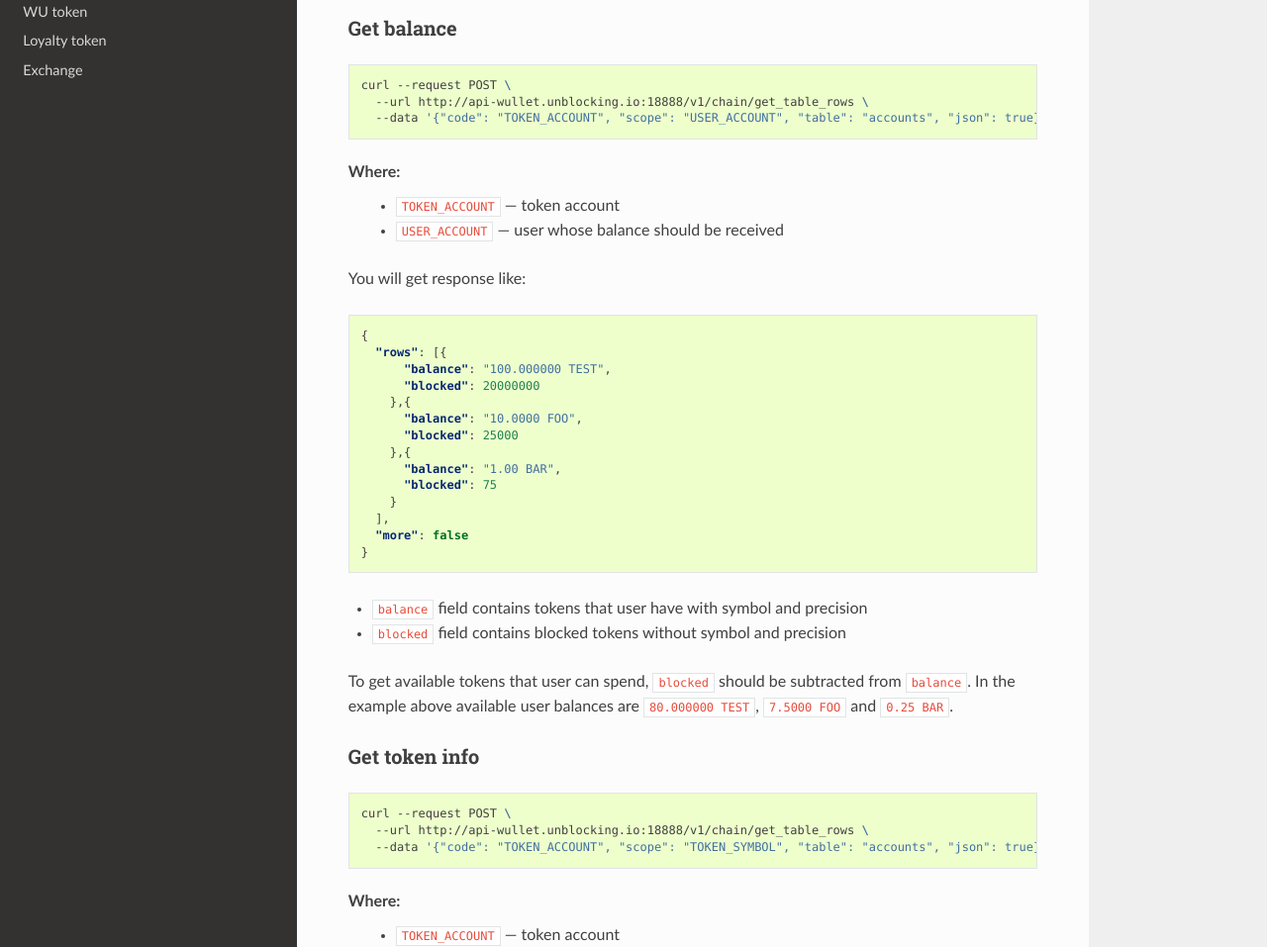
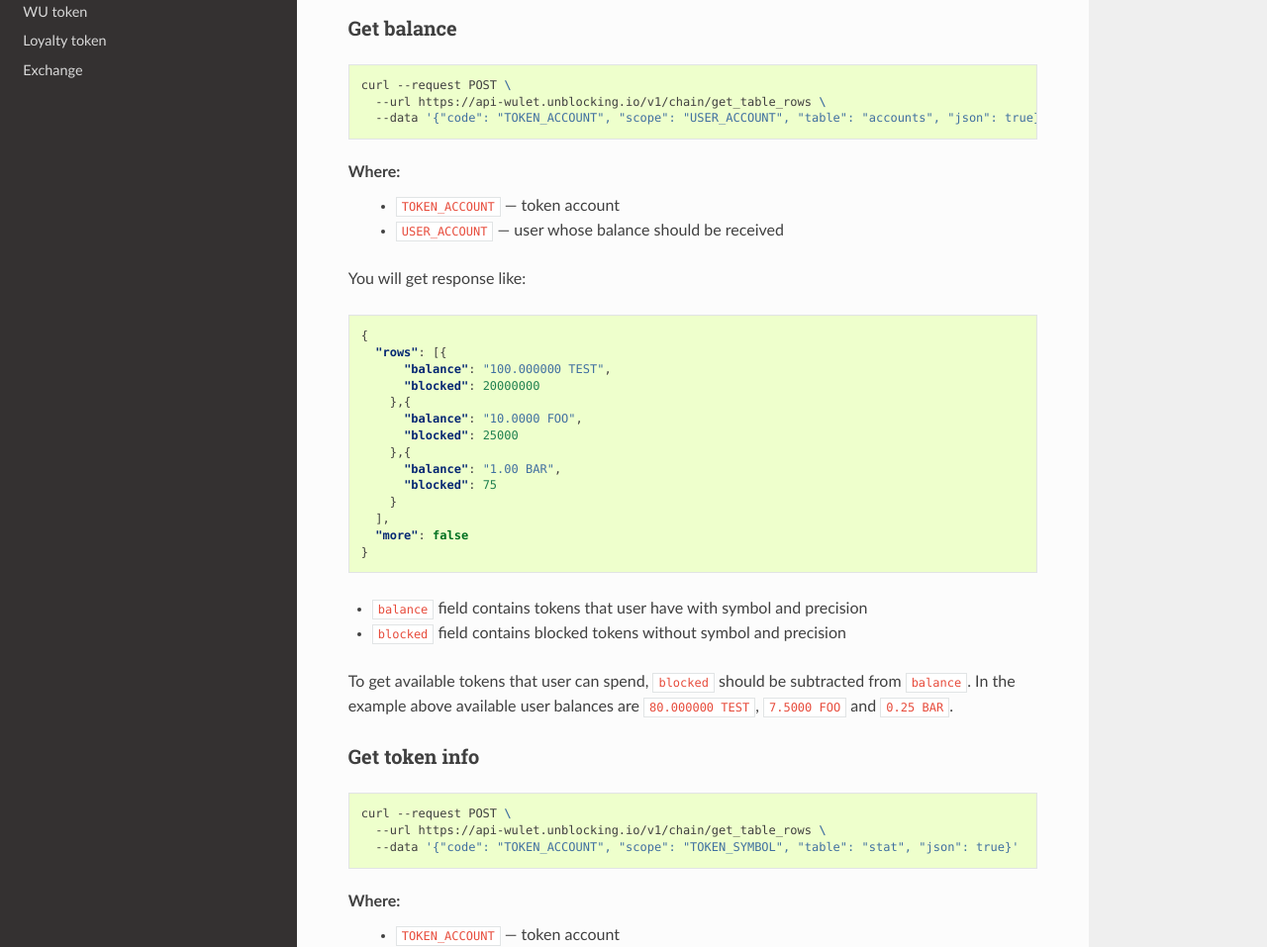
Before and after one commit to Wuletou/docs, a Sphinx documentation site: the page built from docs/source/common_token.rst, in a window 1280 px wide and 1400 px high. Shown: the part 201-1158 px from the top of the window at 99% size. Built offline with Sphinx 7.4.7 and the Read the Docs theme 2.0.0, drawn with Linux system fonts in a browser that asks for light colours; formulas are drawn with MathJax 3; some of the changed text lies outside the part shown.

Commit message:
change url and get token info table name

```diff
--- a/docs/source/common_token.rst
+++ b/docs/source/common_token.rst
@@ -8,7 +8,7 @@ ___________
 .. code-block:: bash
 
     curl --request POST \
-      --url http://api-wullet.unblocking.io:18888/v1/chain/get_table_rows \
+      --url https://api-wulet.unblocking.io/v1/chain/get_table_rows \
       --data '{"code": "TOKEN_ACCOUNT", "scope": "USER_ACCOUNT", "table": "accounts", "json": true}'
 
 Where:
@@ -45,8 +45,8 @@ ______________
 .. code-block:: bash
 
     curl --request POST \
-      --url http://api-wullet.unblocking.io:18888/v1/chain/get_table_rows \
-      --data '{"code": "TOKEN_ACCOUNT", "scope": "TOKEN_SYMBOL", "table": "accounts", "json": true}'
+      --url https://api-wulet.unblocking.io/v1/chain/get_table_rows \
+      --data '{"code": "TOKEN_ACCOUNT", "scope": "TOKEN_SYMBOL", "table": "stat", "json": true}'
 
 Where:
     * ``TOKEN_ACCOUNT`` — token account
@@ -86,7 +86,7 @@ _______________________
 .. code-block:: bash
 
     curl --request POST \
-      --url http://api-wullet.unblocking.io:18888/v1/chain/get_table_rows \
+      --url https://api-wulet.unblocking.io/v1/chain/get_table_rows \
       --data '{"code": "TOKEN_ACCOUNT", "scope": "TOKEN_ACCOUNT", "table": "symbols", "json": true}'
 
 Where:
```
